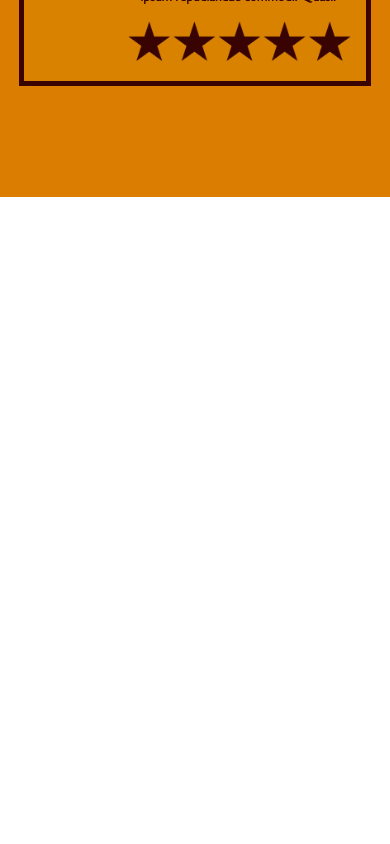
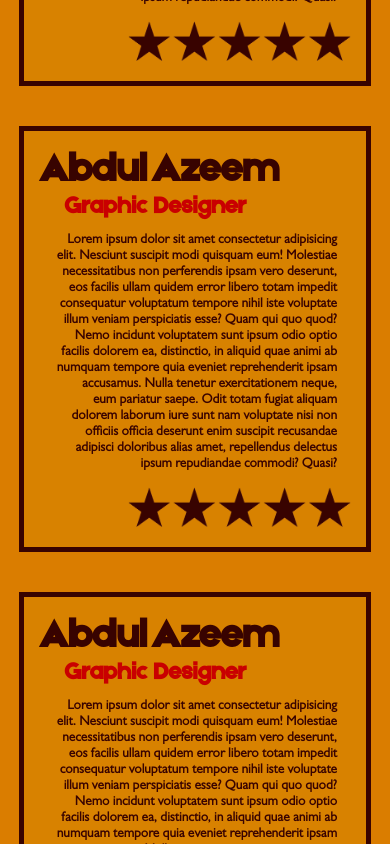
Before and after one commit to izaankhan0/websters2, a React (Vite) app: page / in a window 390 px wide. Shown: the part 6600-7444 px from the top of the page. Before the commit the page ends 6797 px from the top, so only its background shows below. Built offline with nearby package versions, Linux system fonts and the light colour scheme.

Commit message:
added many reviews and a bg scroller

```diff
--- a/src/components/reviews.jsx
+++ b/src/components/reviews.jsx
@@ -8,9 +8,13 @@ function reviews(){
     return <div className="reviews" id="reviews">
         <img src={Scroll} className="absolute abs-7" alt="" />
         <img src={Scroll} className="absolute abs-8" alt="" />
+        <img src={Scroll} className="absolute2 abs-9" alt="" />
+        <img src={Scroll} className="absolute2 abs-10" alt="" />
 
         <h1>Testimonials</h1>
         <div className="review-box">
+            <Review name="Abdul Azeem" position="Graphic Designer" text="Lorem ipsum dolor sit amet consectetur adipisicing elit. Nesciunt suscipit modi quisquam eum! Molestiae necessitatibus non perferendis ipsam vero deserunt, eos facilis ullam quidem error libero totam impedit consequatur voluptatum tempore nihil iste voluptate illum veniam perspiciatis esse? Quam qui quo quod? Nemo incidunt voluptatem sunt ipsum odio optio facilis dolorem ea, distinctio, in aliquid quae animi ab numquam tempore quia eveniet reprehenderit ipsam accusamus. Nulla tenetur exercitationem neque, eum pariatur saepe. Odit totam fugiat aliquam dolorem laborum iure sunt nam voluptate nisi non officiis officia deserunt enim suscipit recusandae adipisci doloribus alias amet, repellendus delectus ipsum repudiandae commodi? Quasi?"/>
+            <Review name="Abdul Azeem" position="Graphic Designer" text="Lorem ipsum dolor sit amet consectetur adipisicing elit. Nesciunt suscipit modi quisquam eum! Molestiae necessitatibus non perferendis ipsam vero deserunt, eos facilis ullam quidem error libero totam impedit consequatur voluptatum tempore nihil iste voluptate illum veniam perspiciatis esse? Quam qui quo quod? Nemo incidunt voluptatem sunt ipsum odio optio facilis dolorem ea, distinctio, in aliquid quae animi ab numquam tempore quia eveniet reprehenderit ipsam accusamus. Nulla tenetur exercitationem neque, eum pariatur saepe. Odit totam fugiat aliquam dolorem laborum iure sunt nam voluptate nisi non officiis officia deserunt enim suscipit recusandae adipisci doloribus alias amet, repellendus delectus ipsum repudiandae commodi? Quasi?"/>
             <Review name="Abdul Azeem" position="Graphic Designer" text="Lorem ipsum dolor sit amet consectetur adipisicing elit. Nesciunt suscipit modi quisquam eum! Molestiae necessitatibus non perferendis ipsam vero deserunt, eos facilis ullam quidem error libero totam impedit consequatur voluptatum tempore nihil iste voluptate illum veniam perspiciatis esse? Quam qui quo quod? Nemo incidunt voluptatem sunt ipsum odio optio facilis dolorem ea, distinctio, in aliquid quae animi ab numquam tempore quia eveniet reprehenderit ipsam accusamus. Nulla tenetur exercitationem neque, eum pariatur saepe. Odit totam fugiat aliquam dolorem laborum iure sunt nam voluptate nisi non officiis officia deserunt enim suscipit recusandae adipisci doloribus alias amet, repellendus delectus ipsum repudiandae commodi? Quasi?"/>
         </div>
     </div>
--- a/src/styles/review.css
+++ b/src/styles/review.css
@@ -8,6 +8,7 @@
     padding: 20px 15px;
     z-index: 90;
     background: rgba(197, 177, 0, 0.1);
+    margin-bottom: 40px;
 
 }
 .review > img{
@@ -55,9 +56,6 @@
     .right > p{
         font-size: 12pt;
     }
-    .reviews > img{
-        display: none;
-    }
 }
 @media (max-width:600px) {
     .review{
--- a/src/styles/reviews.css
+++ b/src/styles/reviews.css
@@ -7,6 +7,8 @@
 .review-box{
     display: flex;
     justify-content: center;
+    align-items: center;
+    flex-direction: column;
 }
 .reviews > h1{
     margin-bottom: 60px;
@@ -20,12 +22,26 @@
         margin-left: 0px !important;
     }
 }
+@media (max-width:1250px) {
+
+    .reviews > img{
+        display: none;
+    }
+}
 
 .reviews > .absolute {
-    height: 180% !important;
+    height: 85% !important;
     position: absolute;
     left: 0px;
     top: -280px;
+    opacity: 0.15;
+    z-index: 10 !important;
+  }
+.reviews > .absolute2 {
+    height: 85% !important;
+    position: absolute;
+    left: 0px;
+    top: 700px;
     opacity: 0.15;
     z-index: 10 !important;
   }
@@ -35,6 +51,13 @@
   }
 
   .abs-8 {
+    animation: scrollImages2 20s linear infinite;
+  }
+  .abs-9 {
+    animation: scrollImages 20s linear infinite;
+  }
+
+  .abs-10 {
     animation: scrollImages2 20s linear infinite;
   }
 
```
